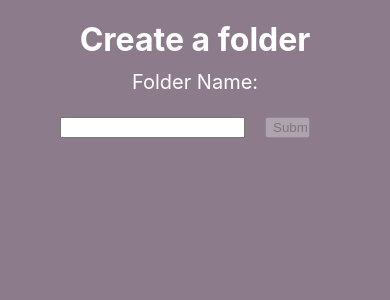
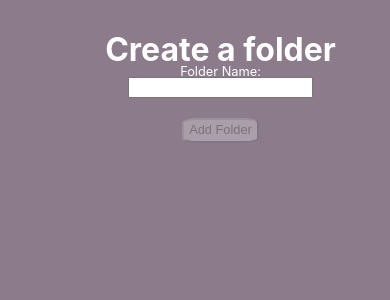
Before and after one commit to cpedersen/noteful, a React (Create React App) app: page /add-folder in a window 390 px wide. Shown: the top 300 px of the page. Built offline with nearby package versions, Linux system fonts and the light colour scheme; no server answers.

Commit message:
First draft of media queries; needs work

```diff
--- a/src/App.css
+++ b/src/App.css
@@ -1,23 +1,12 @@
 body {
-    /*background-image: linear-gradient( #8B7B8B, #b9afb9);*/
 }
 
 .App {
     margin: 25px 25px 25px 25px;
     background-color:  #8B7B8B;
-    /*width: 75%;*/
-    /*display: grid | inline-grid;
-    grid-template-columns: 20px 200px;*/
-
-    /*min-height: 100vh;
-    grid-template-rows: 120px 1fr;
-    grid-template-columns: 1fr 2.3fr;
-    grid-template-areas:
-        "sidebar header"
-        "sidebar main";*/
 }
 
-/* How prevent overlapping sections? */
+/* How prevent overlapping sections using display block: */
 /* 1. Use width percentages */
 /* 2. Use max-width */
 /* 3. Use display: block */
@@ -28,49 +17,67 @@ body {
     max-width: 1200px;
 }
 
+.Section_Header {
+
+}
+
+
+.Section_SidebarMainEmpty {
+    /*display: flex;*/
+}
+
 .Section_Sidebar {
     color: white;
-    display: block;
-    /*float: left;
-    clear: both;*/
-    /*display: inline;
-    width: 30%;
-    max-width: 100px;
-    height: 100%;*/
+    padding: 0px 10px 0px 0px;
+    margin: 0px;
 }
 
 .Section_Main {
     color: white;
-    display: block;
-    /*float: left;
-    clear: both;*/
-    /*width: 70%;
-    max-width: 600px;
     float: left;
-    margin: 0px 0px 0px 100px;
-    display: inline;
-    height: 100%;*/
+    padding: 0px 0px 0px 51px;
+    margin: 0px;
 }
 
-/*.Left-Half {
-    color: white;
-    float: left;
-    width: 50%;
+.Section_Empty {
 }
 
-.Right-Half {
-    color: white;
-    float: left;
-    width: 50%;
-}*/
-
 body {
-    /*background-color: #5E2D79;*/
     background-color: #8B7B8B;
     color: white;
     font-family: sans-serif;
     font-size: 1.25rem;
     line-height: 150%;
     text-align: center;
-    /*text-shadow: 0 2px 2px #b6701e;*/
 }
+
+
+@media only screen and (max-width: 1050px) {
+    body {
+        font-size: 1rem;
+        line-height: 100%;
+    }
+    .Section_Sidebar {
+        font-size: 1rem;
+        line-height: 100%;
+    }
+    .Section_Main {
+        font-size: 1rem;
+        line-height: 100%;
+    }
+}
+
+@media only screen and (max-width: 950px) {
+    body {
+        font-size: .8rem;
+        line-height: 80%;
+    }
+    .Section_Sidebar {
+        font-size: .8rem;
+        line-height: 80%;
+    }
+    .Section_Main {
+        font-size: .8rem;
+        line-height: 80%;
+    }
+}
--- a/src/App.js
+++ b/src/App.js
@@ -111,6 +111,7 @@ class App extends Component {
                 />
               </Switch>
             </section>
+            <section className="Section_SidebarMainEmpty">
               <section className="Section_Sidebar">
                   <Switch>
                       <Route
@@ -153,6 +154,9 @@ class App extends Component {
                     </Switch>
                   </ErrorBoundary>
               </section>
+              <section className="Section_Empty">
+              </section>
+            </section>
           </section>
         </section>
       </NotesContext.Provider>
--- a/src/addFolder.css
+++ b/src/addFolder.css
@@ -7,6 +7,53 @@
 
 }
 
-.SubmitButton {
+.Label {
+    font-size: 17px;
+}
+
+.SubmitButton_AddFolder {
     margin: 20px;
+    font-size: 14px;
+    align-items: center;
+    border-radius: 20%;
+    padding: 5px;
 }
+
+
+@media only screen and (max-width: 1050px) {
+    body {
+        font-size: 1rem;
+        line-height: 100%;
+    }
+    .SubmitButton_AddFolder {
+        font-size: 1rem;
+        line-height: 100%;
+    }
+    .Label {
+        font-size: 1rem;
+        line-height: 100%;
+    }
+    .AddFolder {
+        font-size: 1rem;
+        line-height: 100%;
+    }
+}
+
+@media only screen and (max-width: 950px) {
+    body {
+        font-size: .8rem;
+        line-height: 80%;
+    }
+    .SubmitButton_AddFolder {
+        font-size: .8rem;
+        line-height: 80%;
+    }
+    .Label {
+        font-size: .8rem;
+        line-height: 80%;
+    }
+    .AddFolder {
+        font-size: .8rem;
+        line-height: 80%;
+    }
+}
--- a/src/addFolder.js
+++ b/src/addFolder.js
@@ -43,7 +43,7 @@ class AddFolder extends Component {
         return (
             <form className="AddFolder" onSubmit={e => this.handleSubmit(e)}>
                 <h1>Create a folder</h1>
-                <label>
+                <label className="Label">
                     Folder Name:{' '}
                     <input
                         type="text"
@@ -57,8 +57,8 @@ class AddFolder extends Component {
 
                 <input
                     type="submit"
-                    value="Submit"
-                    className="SubmitButton"
+                    value="Add Folder"
+                    className="SubmitButton_AddFolder"
                     disabled={
                         this.validateName()
                     }
--- a/src/addNote.css
+++ b/src/addNote.css
@@ -11,24 +11,65 @@
     align-items: baseline;
 }
 
-.NameInput {
-
+.Label {
+    font-size: 17px;
 }
 
-.ContentInput {
-
+.SelectFolder {
+    font-size: 16px;
 }
 
-.folderInput {
-
+.SubmitButton_AddNote {
+    font-size: 14px;
+    margin: 20px;
+    align-items: center;
+    border-radius: 20%;
+    padding: 5px;
 }
 
-.Label {
 
+@media only screen and (max-width: 1050px) {
+    body {
+        font-size: 1rem;
+        line-height: 100%;
+    }
+    .AddNote {
+        font-size: 1rem;
+        line-height: 100%;
+    }
+    .Label {
+        font-size: 1rem;
+        line-height: 100%;
+    }
+    .SelectFolder {
+        font-size: 1rem;
+        line-height: 100%;
+    }
+    .SubmitButton_AddNote {
+        font-size: 1rem;
+        line-height: 100%;
+    }
 }
 
-.SubmitButton {
-    margin: 20px;
-    width: 15%;
-    align-items: center;
+@media only screen and (max-width: 950px) {
+    body {
+        font-size: .8rem;
+        line-height: 80%;
+    }
+    .AddNote {
+        font-size: .8rem;
+        line-height: 80%;
+    }
+    .Label {
+        font-size: .8rem;
+        line-height: 80%;
+    }
+    .SelectFolder {
+        font-size: .8rem;
+        line-height: 80%;
+    }
+    .SubmitButton_AddNote {
+        font-size: .8rem;
+        line-height: 80%;
+    }
 }
--- a/src/addNote.js
+++ b/src/addNote.js
@@ -81,7 +81,7 @@ class AddNote extends Component {
             >
                 <h1>Create a note</h1>
                 <section class="InputFields">
-                    <label>
+                    <label className="Label">
                         Note Name:{' '}
                         <input
                             type="text"
@@ -93,7 +93,7 @@ class AddNote extends Component {
                         />
                     </label>
 
-                    <label>
+                    <label className="Label">
                         Content:{' '}
                         <textarea
                             className="ContentInput"
@@ -103,9 +103,9 @@ class AddNote extends Component {
                         />
                     </label>
 
-                    <label>
+                    <label className="Label">
                         Folder:{' '}
-                        <select
+                        <select className="SelectFolder"
                             value={this.state.folderId} onChange={(e) => this.handleChangeOfFolder(e)}>
                             {notesContext.folders.map(folder => {
                                 return(
@@ -123,8 +123,8 @@ class AddNote extends Component {
                 </section>
                 <input
                     type="submit"
-                    value="Submit"
-                    className="SubmitButton"
+                    value="Add Note"
+                    className="SubmitButton_AddNote"
                     disabled={
                         this.validateName()
                     }
--- a/src/main.css
+++ b/src/main.css
@@ -18,10 +18,6 @@
     padding: 0px 6px 6px 6px;
     width: 380px;
     position: relative;
-}
-
-.Note_Section1 {
-
 }
 
 .Note_Section2 {
@@ -51,10 +47,10 @@
     color: #2E0854;
     border: 1px solid lightgray;
     background-color: lightgray;
-    padding: 12px;
+    padding: 5px;
     text-align: center;
     text-decoration: inherit;
-    border-radius: 50%;
+    border-radius: 20%;
     font-size: 14px;
     /*margin: 20px auto;*/
 }
@@ -69,3 +65,54 @@
     text-decoration: none;
     color: white;
 }
+
+
+@media only screen and (max-width: 1050px) {
+    body {
+        font-size: 1rem;
+        line-height: 100%;
+    }
+    .Main {
+        font-size: 1rem;
+        line-height: 100%;
+    }
+    .Note {
+        font-size: 1rem;
+        line-height: 80%;
+        width: 250px;
+        margin: 0px 0px 10px 0px;
+    }
+    .AddNote_Button {
+        font-size: 1rem;
+        line-height: 100%;
+    }
+    .Note_Name {
+        font-size: 1rem;
+        line-height: 100%;
+    }
+}
+
+@media only screen and (max-width: 950px) {
+    body {
+        font-size: .8rem;
+        line-height: 80%;
+    }
+    .Main {
+        font-size: .8rem;
+        line-height: 80%;
+    }
+    .Note {
+        font-size: .8rem;
+        line-height: 80%;
+        width: 250px;
+        margin: 0px 0px 10px 0px;
+    }
+    .AddNote_Button {
+        font-size: .8rem;
+        line-height: 80%;
+    }
+    .Note_Name {
+        font-size: .8rem;
+        line-height: 80%;
+    }
+}
--- a/src/sidebar.css
+++ b/src/sidebar.css
@@ -51,10 +51,10 @@
     border: 1px solid lightgray;
     background-color: lightgray;
     color: #2E0854;
-    padding: 12px;
+    padding: 5px;
     text-align: center;
     text-decoration: inherit;
-    border-radius: 50%;
+    border-radius: 20%;
     font-size: 14px;
 }
 
@@ -63,3 +63,54 @@
     text-decoration: underline;
     font-weight: bold;
 }
+
+
+@media only screen and (max-width: 1050px) {
+    body {
+        font-size: 1rem;
+        line-height: 100%;
+    }
+    .Sidebar {
+        font-size: 1rem;
+        line-height: 100%;
+    }
+    .Folder {
+        font-size: 1rem;
+        line-height: 100%;
+        width: 40%;
+    }
+    .SelectedFolder {
+        font-size: 1rem;
+        line-height: 100%;
+        width: 40%;
+    }
+    .AddFolder_Button {
+        font-size: 1rem;
+        line-height: 100%;
+    }
+}
+
+@media only screen and (max-width: 950px) {
+    body {
+        font-size: .8rem;
+        line-height: 80%;
+    }
+    .Sidebar {
+        font-size: .8rem;
+        line-height: 80%;
+    }
+    .Folder {
+        font-size: .8rem;
+        line-height: 80%;
+        width: 40%;
+    }
+    .SelectedFolder {
+        font-size: .8rem;
+        line-height: 80%;
+        width: 40%;
+    }
+    .AddFolder_Button {
+        font-size: .8rem;
+        line-height: 80%;
+    }
+}
```
Lines whose indentation alone changed are shown as unchanged.
